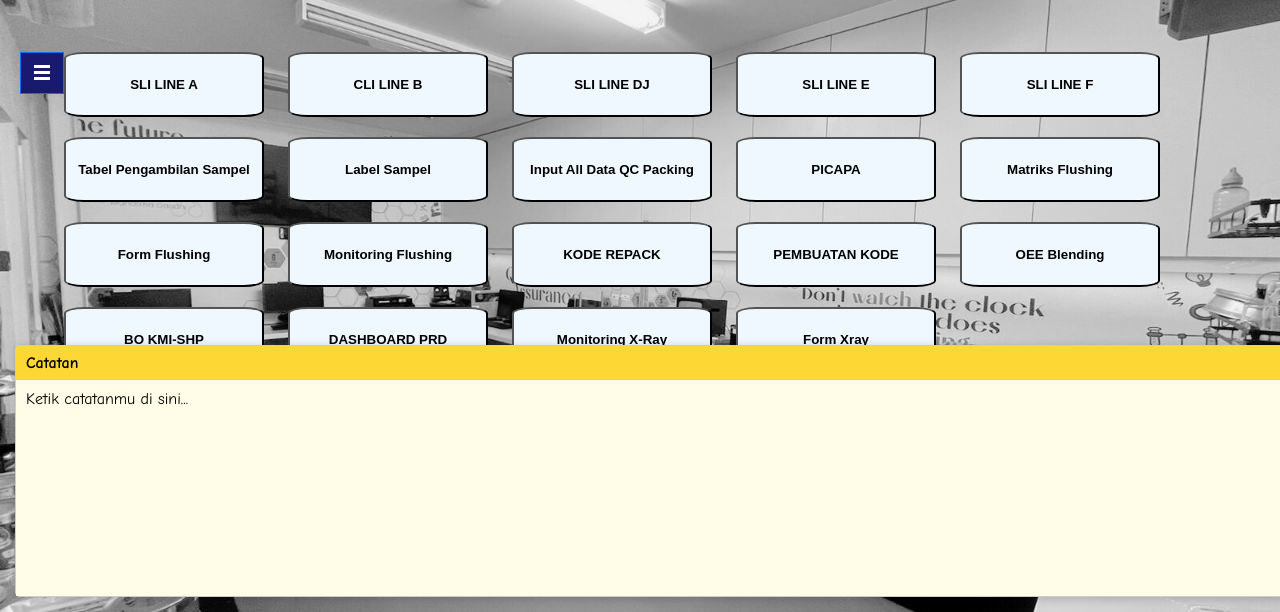
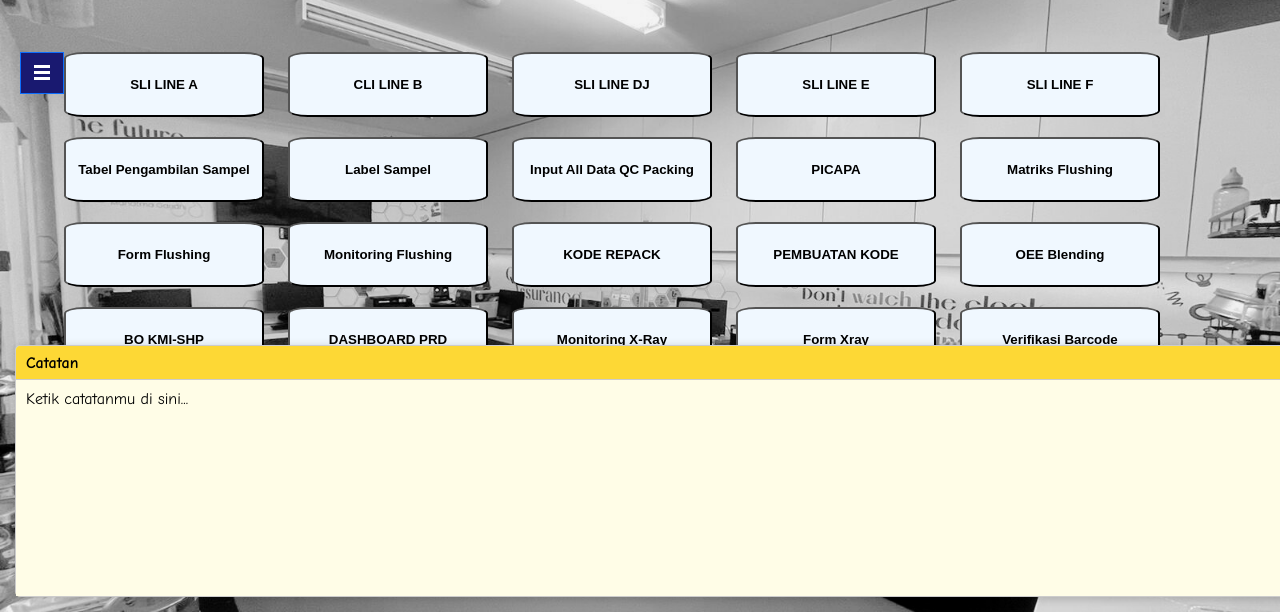
Before and after one commit to mmisbah3/QC-IL, a plain HTML site: page packing.html in a window 1280 px wide. Shown: the part 188-800 px from the top of the page. Drawn offline with nearby package versions, Linux system fonts and the light colour scheme; no server answers.

Commit message:
Update packing.html

```diff
--- a/packing.html
+++ b/packing.html
@@ -92,6 +92,7 @@
         <a href="http://10.175.12.99:3000/d/2b5a84b4-9e5d-4631-b337-b109feb06ddb/visitor-dasboard?orgId=1&from=now-5m&to=now&timezone=Asia%2FJakarta&refresh=5s&kiosk" target="_blank"><button class="button2"><b>DASHBOARD PRD</b></button></a>
         <a href="https://onekn-my.sharepoint.com/:x:/g/personal/ondi_nugroho_kalbenutritionals_com/IQCSgD9v-ra0RJFjifVIe8HNAQBNTpQcOzMeCdIJXFDmDUU?e=nUFgKC" target="_blank"><button class="button2"><b>Monitoring X-Ray</b></button></a>
         <a href="https://onekn-my.sharepoint.com/:f:/g/personal/septian_priatna_kalbenutritionals_com/IgDV0gpB1JTHS4lR3DTKvIkCAU1UJwFGIsumd1AiUfOWKzs?e=0je0OX" target="_blank"><button class="button2"><b>Form Xray</b></button></a>
+        <a href="https://onekn-my.sharepoint.com/:x:/g/personal/septian_priatna_kalbenutritionals_com/IQAj7U5igw1VTr8qeOIeSFxBAWp9tb5kDkyHLsogA6HAG0A?e=QvmR3c" target="_blank"><button class="button2"><b>Verifikasi Barcode</b></button></a>
 
     </div>
 
```
